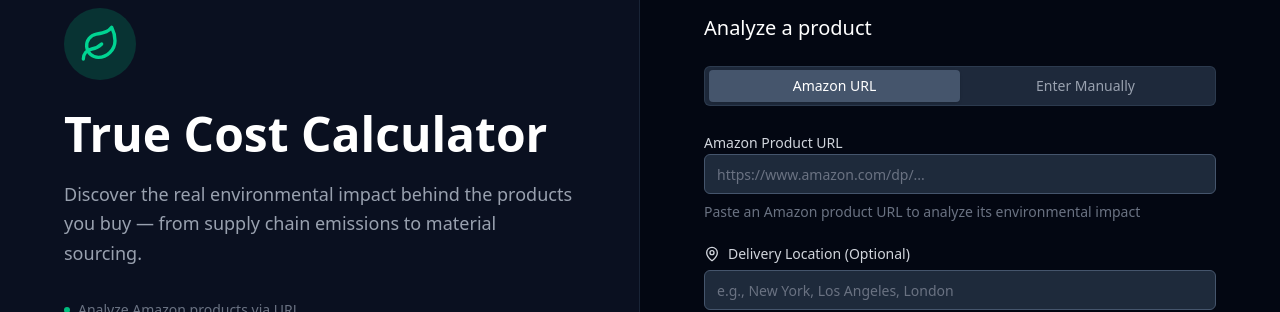
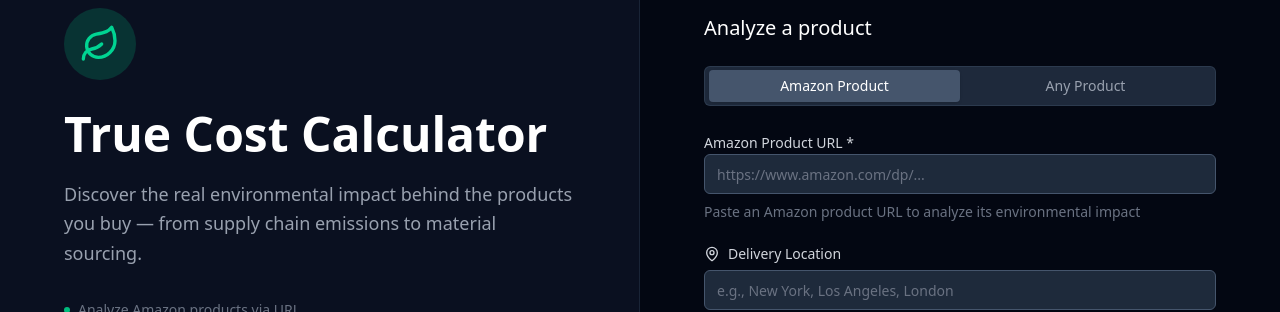
Before and after one commit to elenav24/beachhacks, a React (Vite) app in the folder frontend/: page / in a window 1280 px wide. Shown: the part 188-500 px from the top of the page. Built offline with nearby package versions, Linux system fonts and the light colour scheme.

Commit message:
style: touch up home page

```diff
--- a/frontend/src/pages/Home.tsx
+++ b/frontend/src/pages/Home.tsx
@@ -26,7 +26,7 @@
     const [deliveryLocation, setDeliveryLocation] = useState('');
     const [tab, setTab] = useState<'url' | 'manual'>('url');
 
-  const handleSubmit = (e: React.FormEvent) => {
+    const handleSubmit = (e: React.SubmitEvent<HTMLFormElement>) => {
         e.preventDefault();
         sessionStorage.removeItem('manualProduct');
 
@@ -81,20 +81,21 @@
                                 value="url"
                                 className="flex-1 text-gray-400 data-[state=active]:bg-slate-600 data-[state=active]:text-white"
                             >
-                Amazon URL
+                                Amazon Product
                             </TabsTrigger>
                             <TabsTrigger
                                 value="manual"
                                 className="flex-1 text-gray-400 data-[state=active]:bg-slate-600 data-[state=active]:text-white"
                             >
-                Enter Manually
+                                Any Product
                             </TabsTrigger>
                         </TabsList>
 
                         <TabsContent value="url" className="space-y-2">
-              <Label htmlFor="url" className="text-gray-300">Amazon Product URL</Label>
+                            <Label htmlFor="url" className="text-gray-300">Amazon Product URL *</Label>
                             <Input
                                 id="url"
+                                required={true}
                                 type="url"
                                 value={url}
                                 onChange={(e) => setUrl(e.target.value)}
@@ -110,6 +111,7 @@
                                     <Label htmlFor="brand" className="text-gray-300">Brand / Company</Label>
                                     <Input
                                         id="brand"
+                                        required={true}
                                         value={brand}
                                         onChange={(e) => setBrand(e.target.value)}
                                         placeholder="e.g., Nike, Patagonia"
@@ -121,6 +123,7 @@
                                     <Input
                                         id="price"
                                         type="number"
+                                        required={true}
                                         min="0"
                                         step="0.01"
                                         value={price}
@@ -135,7 +138,7 @@
                                 <Label htmlFor="title" className="text-gray-300">Product Title *</Label>
                                 <Input
                                     id="title"
-                  required={tab === 'manual'}
+                                    required={true}
                                     value={title}
                                     onChange={(e) => setTitle(e.target.value)}
                                     placeholder="e.g., Men's Slim Fit Cotton T-Shirt"
@@ -171,7 +174,7 @@
                     <div className="space-y-2">
                         <Label htmlFor="location" className="flex items-center gap-2 text-gray-300">
                             <MapPin className="w-4 h-4" />
-              Delivery Location (Optional)
+                            Delivery Location
                         </Label>
                         <Input
                             id="location"
```
Lines whose indentation alone changed are shown as unchanged.
